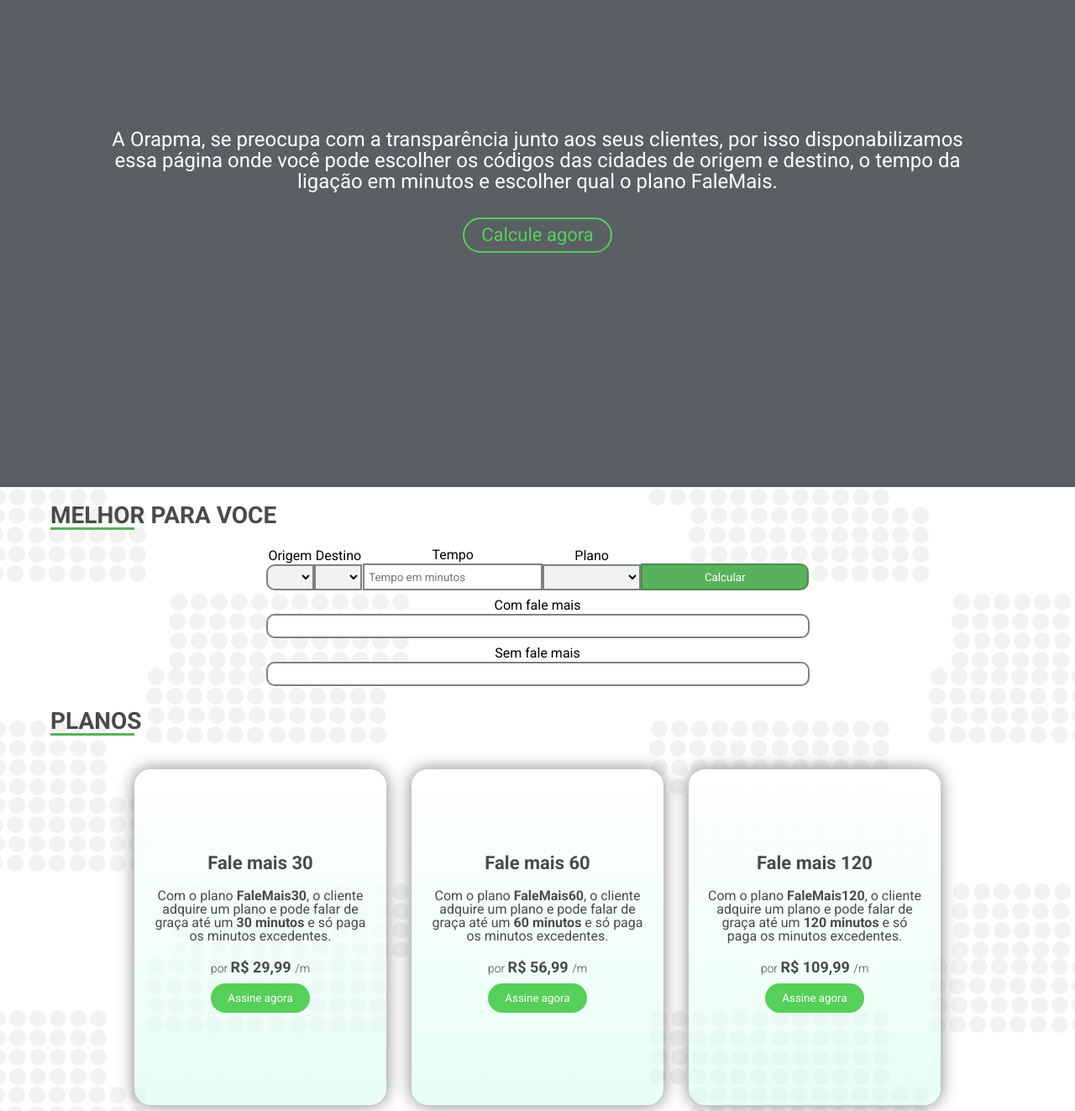
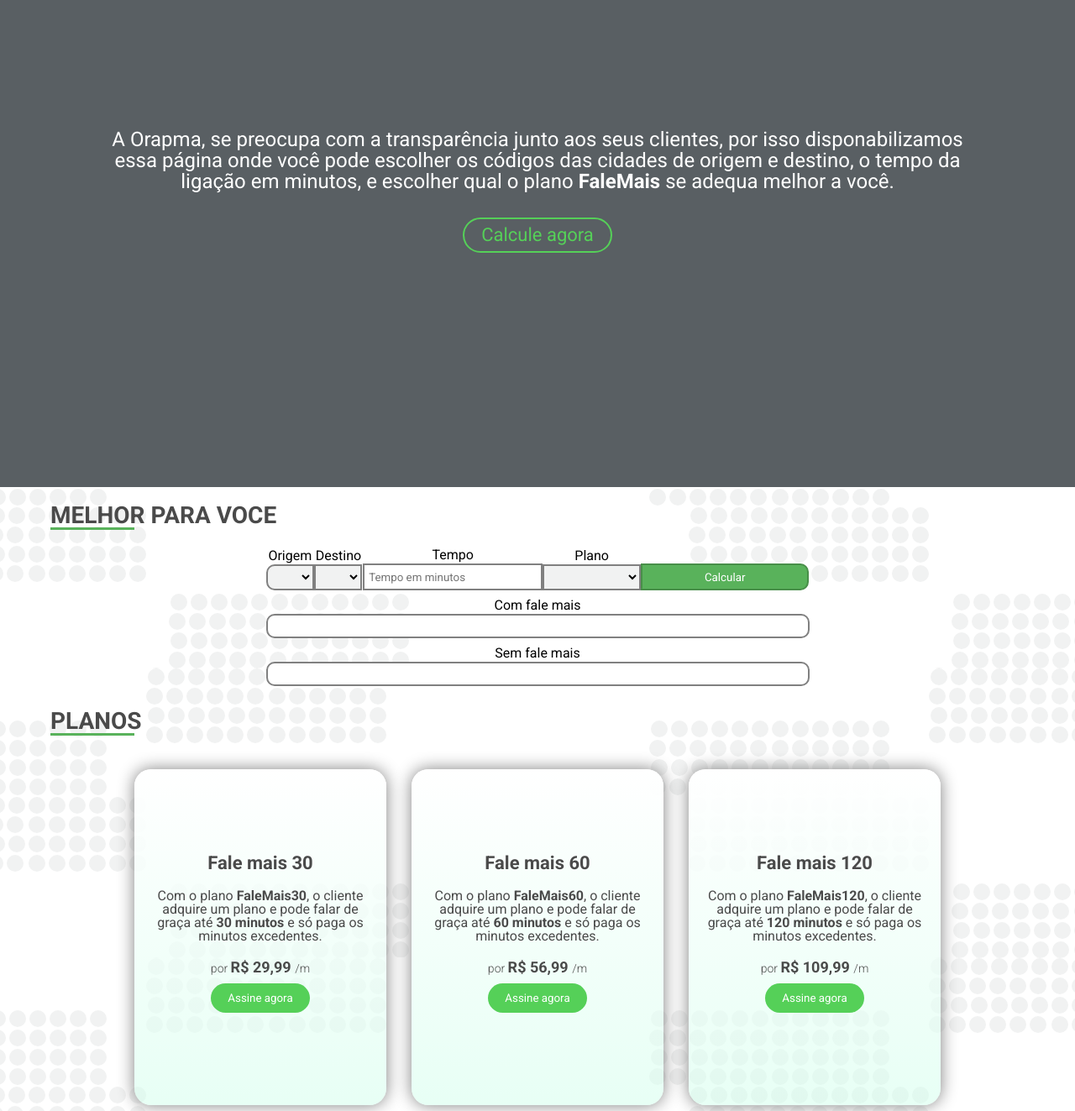
Before and after one commit to Shadaw/orapma, a plain HTML site: page index.html in a window 1280 px wide. Shown: the part 220-1543 px from the top of the page at 84% size. Drawn offline with Linux system fonts and the light colour scheme.

Commit message:
changes styles

```diff
--- a/index.html
+++ b/index.html
@@ -24,7 +24,7 @@
       <p class="Header__banner--text">
           A Orapma, se preocupa com a transparência junto aos seus clientes, por isso disponabilizamos essa
           página onde você pode escolher os códigos das cidades de origem e destino, o tempo da ligação em
-          minutos e escolher qual o plano FaleMais.
+          minutos, e escolher qual o plano <b>FaleMais</b> se adequa melhor a você.
       </p>
       <a class="Header__banner--button" href="#melhorparavoce">Calcule agora</a>
   </header>
@@ -85,21 +85,21 @@
     <section class="Main__planos">
       <div class="Main__planos--card">
         <h3 class="Main__planos--card--title">Fale mais 30</h3>
-        <p class="Main__planos--card--text">Com o plano <span>FaleMais30</span>, o cliente adquire um plano e pode falar de graça até um
+        <p class="Main__planos--card--text">Com o plano <span>FaleMais30</span>, o cliente adquire um plano e pode falar de graça até
           <span>30 minutos</span> e só paga os minutos excedentes.</p>
         <p class="Main__planos--card--price"><span>por </span>R$ 29,99 <span>/m</span></p>
         <button class="Main__planos--card--button">Assine agora</button>
       </div>
       <div class="Main__planos--card">
         <h3 class="Main__planos--card--title">Fale mais 60</h3>
-        <p class="Main__planos--card--text">Com o plano <span>FaleMais60</span>, o cliente adquire um plano e pode falar de graça até um
+        <p class="Main__planos--card--text">Com o plano <span>FaleMais60</span>, o cliente adquire um plano e pode falar de graça até
           <span>60 minutos</span> e só paga os minutos excedentes.</p>
         <p class="Main__planos--card--price"><span>por </span>R$ 56,99 <span>/m</span></p>
         <button class="Main__planos--card--button">Assine agora</button>
       </div>
       <div class="Main__planos--card">
         <h3 class="Main__planos--card--title">Fale mais 120</h3>
-        <p class="Main__planos--card--text">Com o plano <span>FaleMais120</span>, o cliente adquire um plano e pode falar de graça até um
+        <p class="Main__planos--card--text">Com o plano <span>FaleMais120</span>, o cliente adquire um plano e pode falar de graça até
           <span>120 minutos</span> e só paga os minutos excedentes.</p>
         <p class="Main__planos--card--price"><span>por </span>R$ 109,99 <span>/m</span></p>
         <button class="Main__planos--card--button">Assine agora</button>
```
